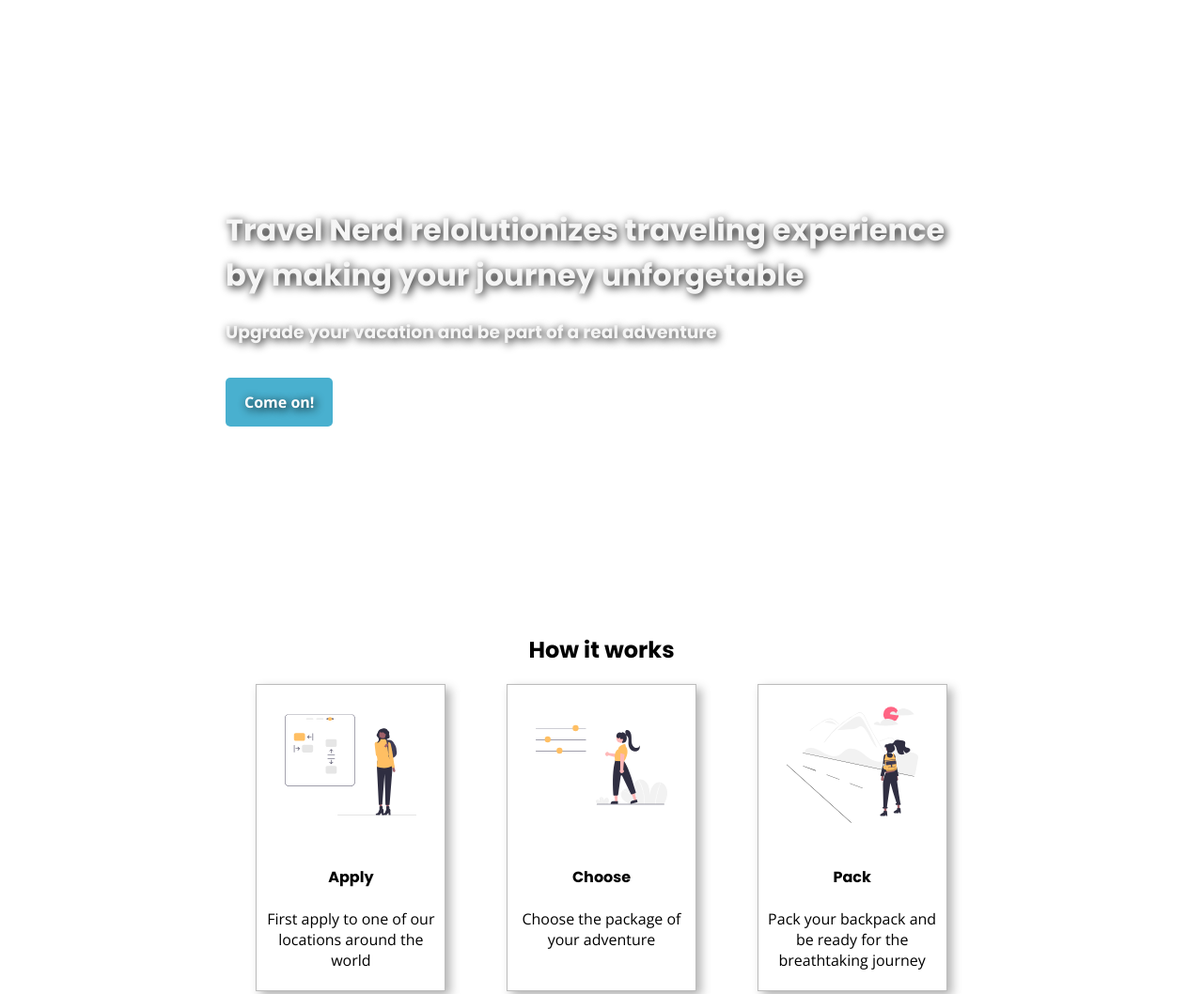
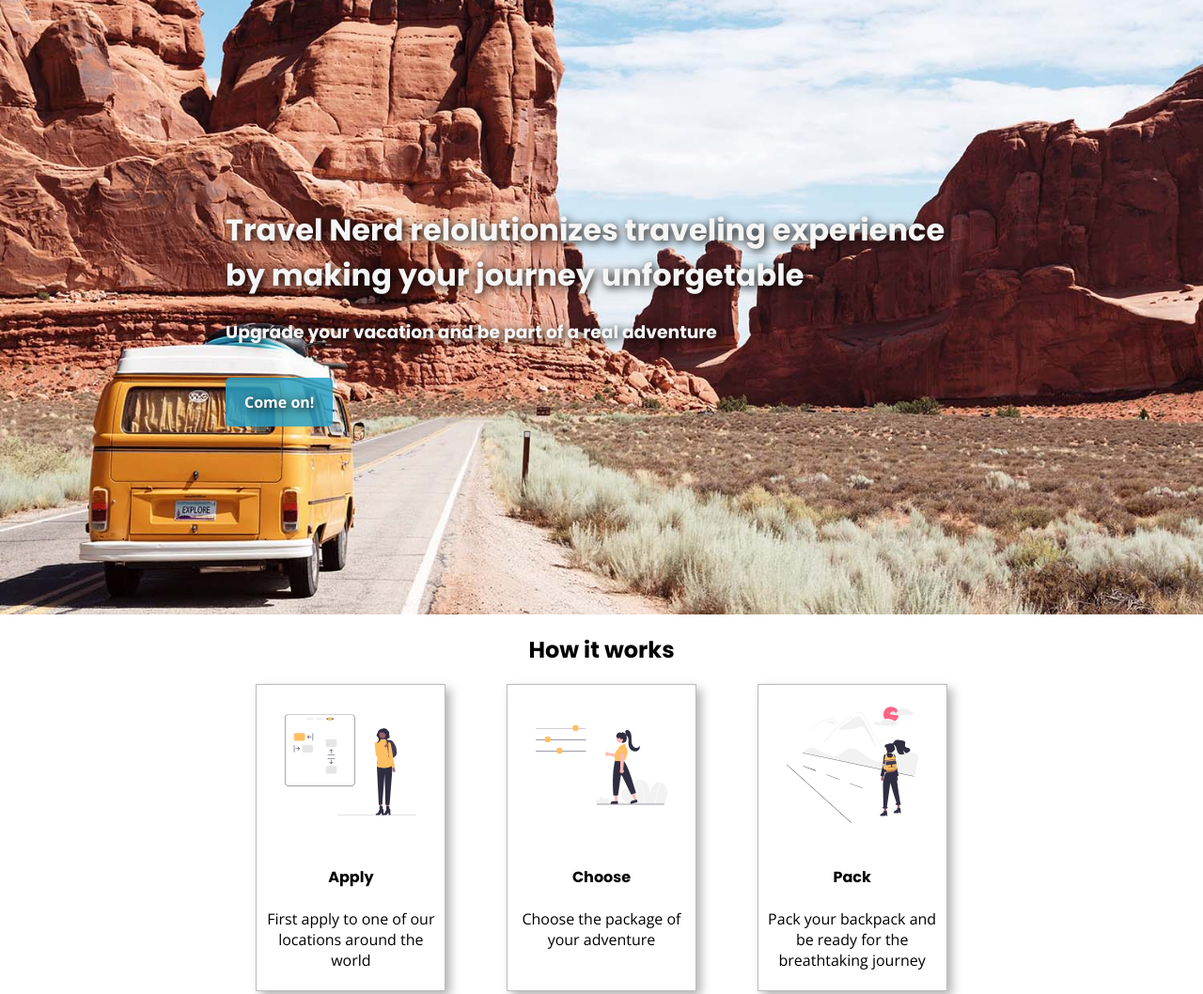
Before and after one commit to mingulaba/landing, a plain HTML site: page index.html in a window 1280 px wide. Shown: the top 1058 px of the page at 94% size. Drawn offline with nearby package versions, Linux system fonts and the light colour scheme; the site is published under a folder, as on GitHub Pages, so addresses that start at the root find nothing.

Commit message:
Update pic

```diff
--- a/index.html
+++ b/index.html
@@ -10,7 +10,7 @@
 </head>
 <body>
   <!-- code a Hero / Banner section -->
-  <div class="banner" style="background-image: url('/images/travelling.jpg');">
+  <div class="banner" style="background-image: url('./images/travelling.jpg');">
     <div class="wrap">
     <h1>Travel Nerd relolutionizes traveling experience by making your journey unforgetable</h1>
     <h3>Upgrade your vacation and be part of a real adventure</h3>
```
